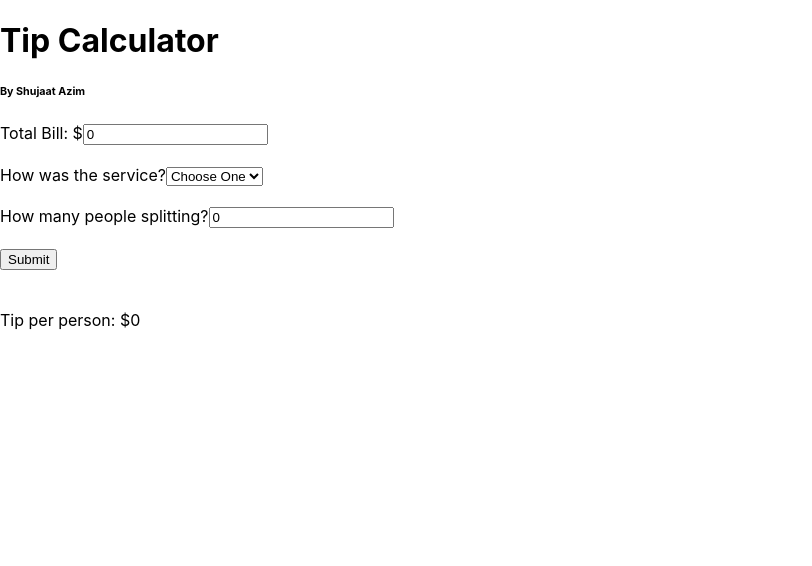
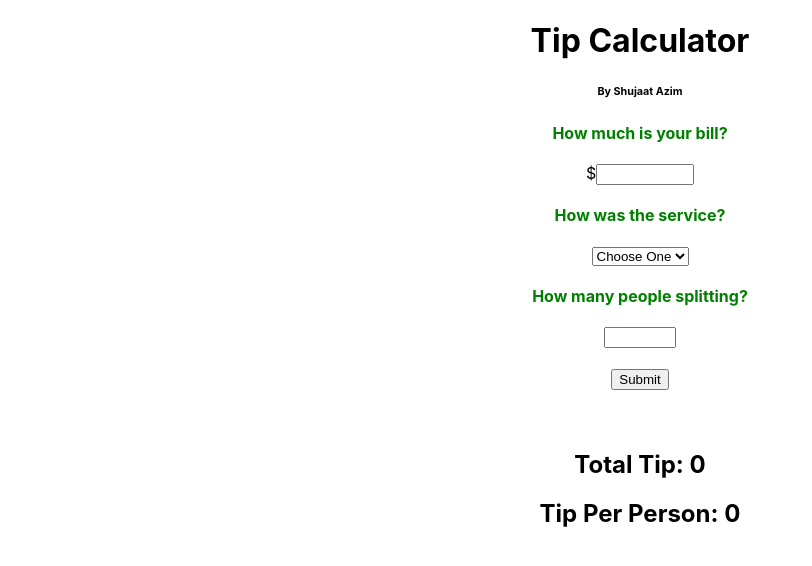
Before and after one commit to ShujaatAzim/Tippi-legacy, a React (Create React App) app: page / in a window 1280 px wide. Shown: the top 566 px of the page, without its empty margins (0-812 px from the left). Built offline with nearby package versions, Linux system fonts and the light colour scheme.

Commit message:
styling, error messages, committing before testing sweetalerts

```diff
--- a/src/App.js
+++ b/src/App.js
@@ -1,13 +1,16 @@
 import React from 'react'
 import './App.css';
+// import swal from 'sweetalert';
+
 
 class App extends React.Component {
 
   state = {
-    total: 0,
+    total: "",
     service: "",
-    partySize: 0,
-    tip: 0
+    partySize: "",
+    totalTip: 0,
+    tipPP: 0
   }
 
   handleTotal = (event) => {
@@ -32,6 +35,8 @@ class App extends React.Component {
     event.preventDefault();
     let total = this.state.total
     let service = this.state.service
+    let partySize = this.state.partySize
+    let tipPerPerson = total / partySize
 
     switch (service) {
       case "excellent":
@@ -49,55 +54,95 @@ class App extends React.Component {
       case "horrid":
         total = total * 0.00
         break;
+      case "":
+        total = NaN
+        break;
       default:
         total = total * 1.00
     }
 
+    if (partySize === "0" || partySize === 0) {
+      // swal({title: "Uh oh!", text: "Party size cannot be zero!", icon: "error", button: "Okay"})
       this.setState({
-      total: 0,
+        total: "",
         service: "",
-      partySize: 0,
-      tip: total / this.state.partySize
+        partySize: "",
+        totalTip: "",
+        tipPP: ""
       })
+    } else if (!isNaN(total) && !isNaN(tipPerPerson)) {
+      this.setState({
+        total: "",
+        service: "",
+        partySize: "",
+        totalTip: "$" + parseFloat(total).toFixed(2),
+        tipPP: "$" + parseFloat((total / this.state.partySize)).toFixed(2)
+      })
+    } else if (total === "") {
+      // swal({title: "Uh oh!", text: "Please enter a bill total!", icon: "error", button: "Okay"})
+      this.setState({
+        total: "",
+        service: "",
+        partySize: "",
+        totalTip: "$",
+        tipPP: "$"
+      })
+    } else if (service === "") {
+      // swal({title: "Uh oh!", text: "Please select a service level!", icon: "error", button: "Okay"})
+      this.setState({
+        total: "",
+        service: "",
+        partySize: "",
+        totalTip: "$",
+        tipPP: "$"
+      })
+    }
   }
 
   render() {
 
     return (
-      <div>
+      <div style={{ textAlign: "center" }}>
         <h1>Tip Calculator</h1>
         <h6>By Shujaat Azim</h6>
           <form onSubmit={this.generateTip}>
-        <label>
-          Total Bill: $
-        <input type="text" value={this.state.total} onChange={this.handleTotal}/>
-        </label>
+            <label style={{ color: "green", fontWeight: "bold"}}>
+              How much is your bill?
               <br />
               <br />
-        <label>
+            </label>
+            $<input type="text" value={this.state.total} onChange={this.handleTotal} style={{ width: "7%" }}/>
+          <br />
+          <br />
+            <label style={{ color: "green", fontWeight: "bold"}}>
               How was the service?
+              <br />
+              <br />
+            </label>
               <select name="service" value={this.state.service} onChange={this.handleService}>
-            <option value="" selected disabled hidden>Choose One</option>
+                <option value="" disabled hidden>Choose One</option>
                 <option value="excellent">Excellent</option>
                 <option value="good">Good</option>
                 <option value="adequate">Adequate</option>
                 <option value="subpar">Sub-Par</option>
                 <option value="horrid">Horrid</option>
               </select>
-        </label>
           <br />
           <br />
-        <label>
+            <label style={{ color: "green", fontWeight: "bold"}}>
               How many people splitting?
-          <input type="text" value={this.state.partySize} onChange={this.handleParty}/>
+              <br />
+              <br />
             </label>
+              <input type="text" value={this.state.partySize} onChange={this.handleParty} style={{ width: "5%" }}/>
           <br />
           <br />
             <input type="submit" />
           </form>
           <br />
           <br />
-      Tip per person: ${this.state.tip}
+            <h2>Total Tip: {this.state.totalTip}</h2>
+            <h2>Tip Per Person: {this.state.tipPP}</h2>
         </div>
     );
   }
```
Also changed, not shown: 1 other file (tests, documents, lock files or other folders). Lines whose indentation alone changed are shown as unchanged.
